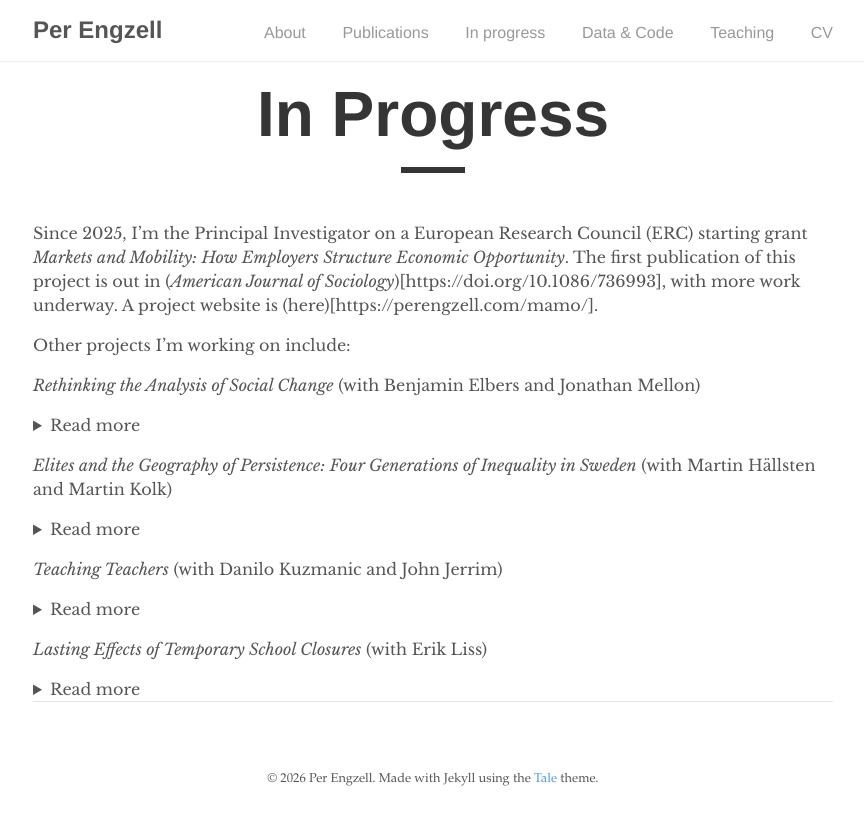
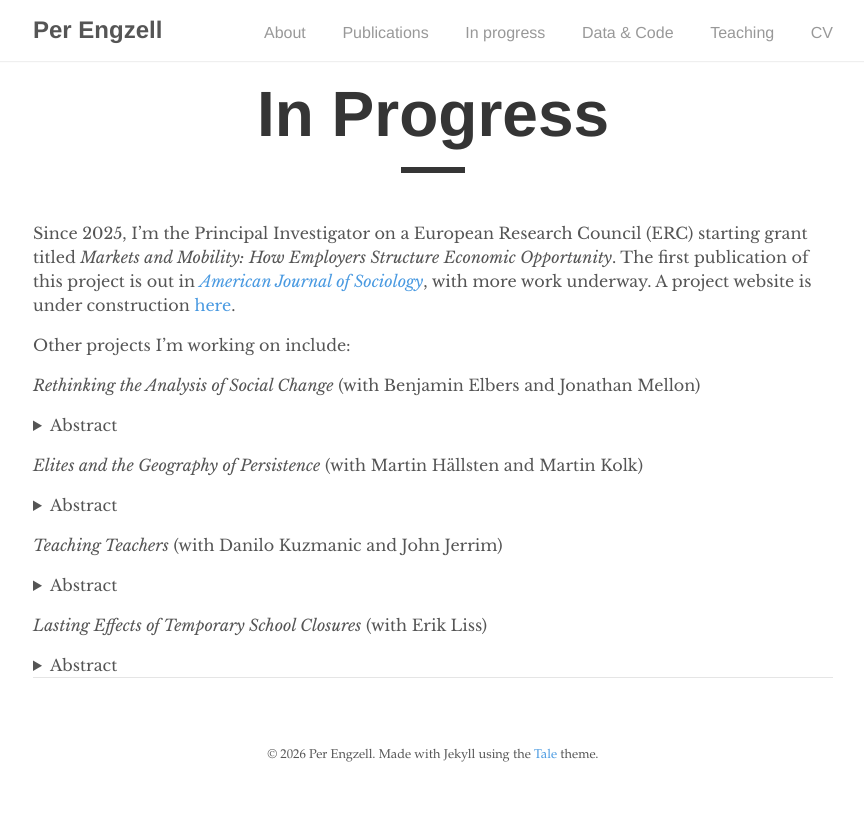
Before and after one commit to pengzell/pengzell.github.io, a Jekyll site: the page built from _pages/inprogress.md, in a window 1280 px wide. Shown: the top 825 px of the page, without its empty margins (207-1071 px from the left). Built offline with Jekyll 4.4.1, drawn with Linux system fonts in a browser that asks for light colours.

Commit message:
Update inprogress.md

```diff
--- a/_pages/inprogress.md
+++ b/_pages/inprogress.md
@@ -5,30 +5,30 @@
 permalink: /inprogress/
 ---
 
-Since 2025, I'm the Principal Investigator on a European Research Council (ERC) starting grant *Markets and Mobility: How Employers Structure Economic Opportunity*. The first publication of this project is out in (*American Journal of Sociology*)[https://doi.org/10.1086/736993], with more work underway. A project website is (here)[https://perengzell.com/mamo/].
+Since 2025, I'm the Principal Investigator on a European Research Council (ERC) starting grant titled *Markets and Mobility: How Employers Structure Economic Opportunity*. The first publication of this project is out in [*American Journal of Sociology*](https://doi.org/10.1086/736993), with more work underway. A project website is under construction [here](https://perengzell.com/mamo/).
 
 Other projects I'm working on include:
 
 *Rethinking the Analysis of Social Change* (with Benjamin Elbers and Jonathan Mellon)
 <details>
-<summary>Read more</summary>
+<summary>Abstract</summary>
 Sociologists have long recognized population turnover, meaning who enters and exits a population, as a fundamental mechanism of social change, invoked to explain phenomena ranging from secularization and gender equality to political realignments and scientific innovation. Yet researchers often study these dynamics using age--period--cohort (APC) tools, assuming that APC models can reveal how much change reflects cohort replacement versus shifts within individuals. We argue that this strategy is mistaken. APC dimensions cannot be independently interpreted, and APC coefficients do not map onto the processes that actually generate historical change. Moreover, APC models ignore the population structure that determines the aggregate impact of micro-level transitions. We propose a conceptually grounded alternative: a decomposition that directly estimates the contributions of population turnover and intraindividual change. This approach aligns with the substantive questions scholars ask, namely how societies change because people change, and how they change because people are replaced.
 </details>
 
-*Elites and the Geography of Persistence: Four Generations of Inequality in Sweden* (with Martin Hällsten and Martin Kolk)
+*Elites and the Geography of Persistence* (with Martin Hällsten and Martin Kolk)
 <details>
-<summary>Read more</summary>
+<summary>Abstract</summary>
 Are geographic differences in intergenerational persistence genuine or artefacts of poor measurement and short-term fluctuations? We examine this question using a new multigenerational dataset based on historical censuses and modern population data, tracing the entire Swedish population from 1880 until today. We estimate intergenerational and extended-kin correlations across Swedish counties for up to four generations. We find substantial geographic variation in multigenerational persistence that is remarkably stable across kinship distances over more than a century. These differences are consistent with durable regional social hierarchies, measured by historical elite concentration, class structure, and land inequality. Persistence is also substantially higher among descendants of the historical elite. Decompositions show that geographic variation reflects both differences in how locally prevalent social classes were, and how persistent their (dis)advantages. Together, these findings indicate that geographic differences in persistence are real, deeply rooted, and central to understanding long-run spatial inequality.
 </details>
 
 *Teaching Teachers* (with Danilo Kuzmanic and John Jerrim)
 <details>
-<summary>Read more</summary>
+<summary>Abstract</summary>
 Using Chilean administrative data, we estimate how teacher value-added (VA) affects the VA of students who later become teachers. Exposure to a math teacher with 1 SD higher VA raises teacher VA in the next generation by 0.20 SD and student achievement one generation removed by 0.06 SD. Effects compound with longer exposure and appear driven by observable classroom practices. Under plausible assumptions, these spillovers raise cumulative returns to instructional quality by 40 percent over two generations and 66 percent in the long run.
 </details>
 
 *Lasting Effects of Temporary School Closures* (with Erik Liss)
 <details>
-<summary>Read more</summary>
+<summary>Abstract</summary>
 During the recent pandemic, unanticipated school closures  have led to short-run deficits in student learning around the world. Less is known about the long-run consequences of such learning deficits. We shed light on this question using a 1989 teacher strike that forced schools in 44 Swedish municipalities to close over a period of 4–5 weeks. We implement a difference-in-differences design, comparing treated and untreated municipalities using various matching and weighting estimators. In the short run, students experienced a reduction in Grade Point Averages (GPA) of about 2 percentile points (0.05 SD). This effect is driven by boys from disadvantaged homes, and persists up to 5 years after the strike. In the long run, exposed students experienced a 1.8% reduction in earnings, and this effect is larger in disadvantaged groups. Our results suggest that school closures can have lasting effects on human capital and intergenerational mobility, unless action is take to mitigate their harm.
 </details>
```
